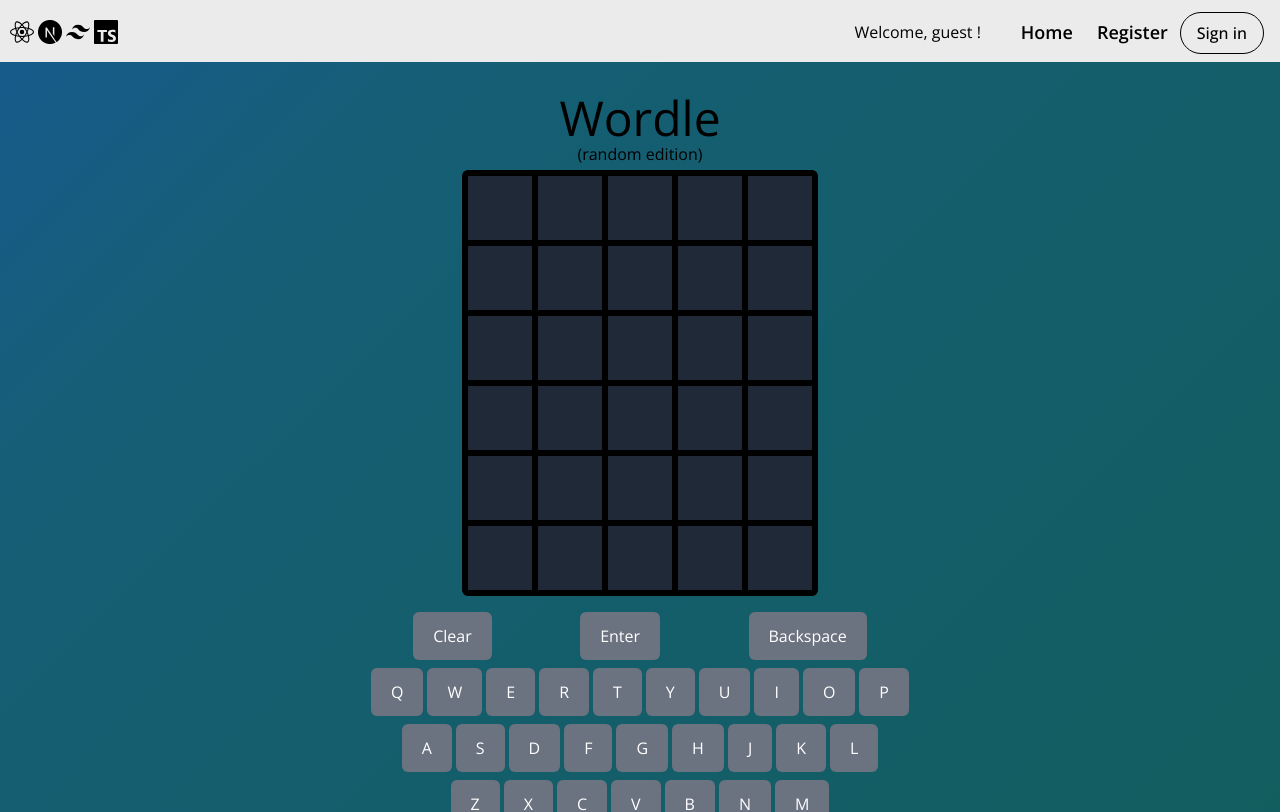
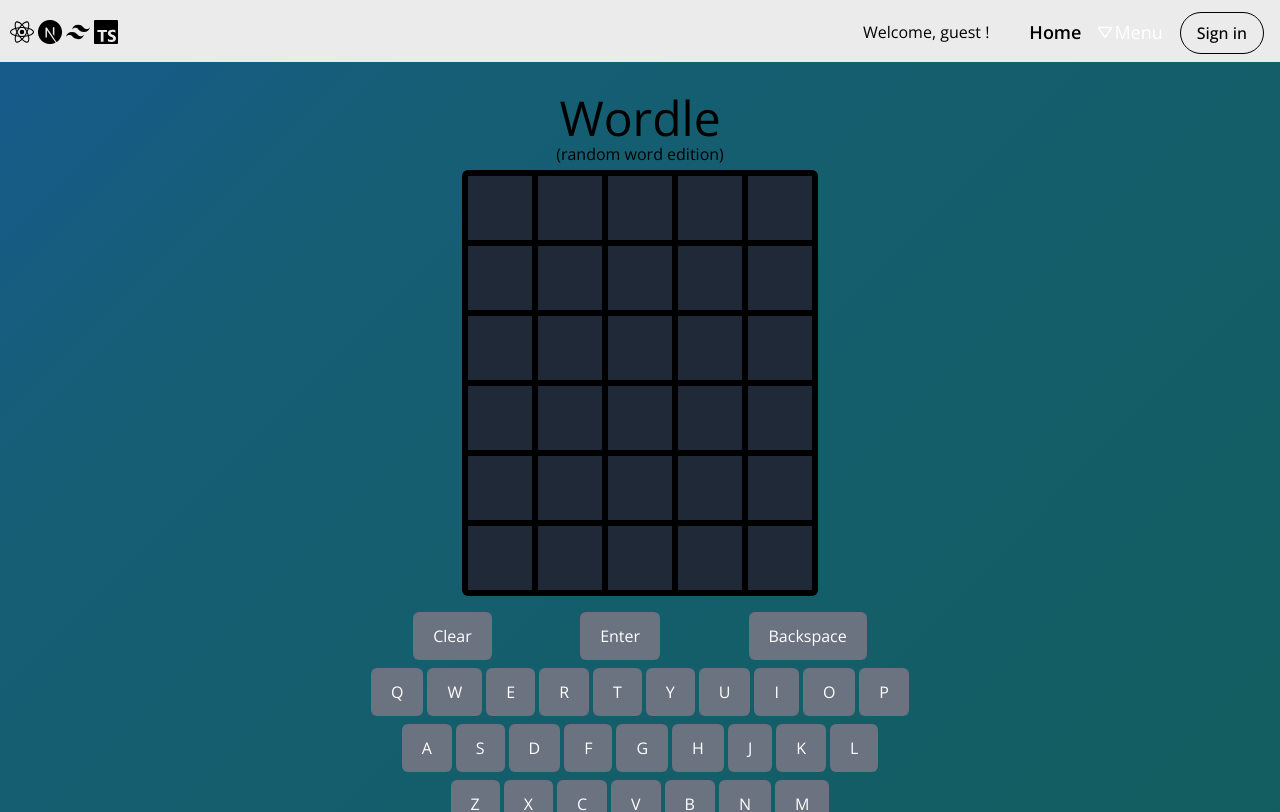
Before and after one commit to daryllreillo/full-stack-demo, a Next.js app: page /random-wordle in a window 1280 px wide. Built offline with nearby package versions, Linux system fonts and the light colour scheme; no server answers.

Commit message:
added customizable menu in NavBarMain

```diff
--- a/src/app/_components/UI/NavBar/NavBarMain.tsx
+++ b/src/app/_components/UI/NavBar/NavBarMain.tsx
@@ -3,26 +3,33 @@
 import Link from 'next/link';
 import { usePathname, useRouter } from 'next/navigation';
 import { SiNextdotjs, SiTypescript, SiReact, SiTailwindcss } from 'react-icons/si';
+import { BiDownArrow, BiUpArrow } from 'react-icons/bi';
 import { signOut } from 'next-auth/react';
 import { Session } from 'next-auth';
 
 const NavBarMain: React.FC<{ session: Session | null }> = ({ session }) => {
+  const [isMobileMenuOpen, setIsMobileMenuOpen] = useState<boolean>(false);
   const [isMenuOpen, setIsMenuOpen] = useState<boolean>(false);
   const router = useRouter();
   const pathname = usePathname();
 
+  const toggleMobileMenu = () => setIsMobileMenuOpen(!isMobileMenuOpen);
+  const closeMobileMenu = () => setIsMobileMenuOpen(false);
+
   const toggleMenu = () => setIsMenuOpen(!isMenuOpen);
-
-  const closeMenu = () => setIsMenuOpen(false);
+  const closeMenus = () => {
+    setIsMobileMenuOpen(false);
+    setIsMenuOpen(false);
+  };
 
   useEffect(() => {
     document.addEventListener('scroll', () => {
       const vScrollPos = window.scrollY; // Getting vertical scrollbar position
-      if (vScrollPos !== 0 && !isMenuOpen) {
-        setIsMenuOpen(false);
+      if (vScrollPos !== 0 && !isMobileMenuOpen) {
+        setIsMobileMenuOpen(false);
       }
     });
-  }, [isMenuOpen]);
+  }, [isMobileMenuOpen]);
 
   return (
     <header className="border-none w-full bg-bg h-[6vh] min-h-[62px]">
@@ -35,37 +42,85 @@
             <SiTypescript className="text-2xl mx-0.5" />
           </Link>
         </section>
+
         <section className="w-[70vw] flex justify-end h-10 items-center lg:w-[80vw] xl:w-[82vw] 2xl:w-[82vw]">
           <span className="text-base text-right min-w-max z-0 mr-3 sm:mr-5 md:mr-6 py-auto ">
             Welcome, <span>{session?.user ? (session.user.name ? /^([\w\-]+)/.exec(session.user.name)![0] : session.user.email) : 'guest'} !</span>
           </span>
           <ul
             className={
-              'fixed top-16 flex flex-col justify-center bg-bg items-end w-[100%] z-[99] border-b-[1px] border-t-[1px] border-solid py-3 border-gray-600 transition-all md:static md:flex md:justify-end md:w-fit md:items-center md:flex-row md:border-transparent md:py-0 ' +
-              (isMenuOpen ? 'left-0' : '-left-full')
+              'fixed top-16 flex flex-col justify-center bg-bg items-end w-[100%] z-[99] border-b-[1px] border-t-[1px] border-solid py-3 border-gray-600 transition-all text-right md:static md:flex md:justify-end md:w-fit md:items-center md:flex-row md:border-transparent md:py-0 ' +
+              (isMobileMenuOpen ? 'left-0' : '-left-full')
             }
           >
             <li className="text-lg my-2 py-1 px-2 mr-4 text-right min-w-[4.5rem] font-semibold hover:text-link md:mx-1">
-              <Link href="/" className={pathname === '/' ? 'cursor-default text-link ' : ''} onClick={closeMenu}>
+              <Link href="/" className={pathname === '/' && !isMenuOpen ? 'cursor-default text-link ' : ''} onClick={closeMenus}>
                 Home
               </Link>
             </li>
+            <li>
+              {/* Menu button */}
+              <button
+                className={
+                  'cursor pointer bg-transparent z-10 hidden border-transparent text-lg md:flex md:mr-4 hover:text-link hover:translate-y-0 hover:shadow-none ' +
+                  (isMenuOpen ? 'text-link' : '')
+                }
+                aria-label="open or close menu"
+                onClick={toggleMenu}
+              >
+                {isMenuOpen ? <BiUpArrow className="my-auto ml-0.5" /> : <BiDownArrow className="my-auto ml-0.5" />}Menu
+              </button>
+            </li>
+
+            {/* apps */}
+            <ul
+              className={
+                'bg-bg w-[100%] ' +
+                (isMenuOpen
+                  ? 'md:flex-col md:justify-start md:items-start md:absolute md:top-[68px] md:rounded-md md:p-2 md:text-left md:flex md:w-fit md:border-transparent'
+                  : 'md:hidden')
+              }
+            >
+              <li className="text-lg cursor-pointer min-w-max font-semibold mt-2 mb-0.5 px-2 mr-4 hover:text-link md:mx-1 md:mt-2 md:mb-0.5 md:w-[100%]">
+                <Link className="cursor-pointer" href="/random-wordle" onClick={closeMenus}>
+                  Random Wordle App
+                </Link>
+              </li>
+              <li className="text-lg cursor-pointer min-w-max font-semibold mt-0.5 mb-2 px-2 mr-4 hover:text-link md:mx-1 md:mb-3 md:mt-0.5 md:w-[100%]">
+                <Link className="cursor-pointer" href="/todolist" onClick={closeMenus}>
+                  To Do List App
+                </Link>
+              </li>
+
+              {/* page links */}
+              <li className="text-lg cursor-pointer min-w-max font-semibold mt-4 mb-0.5 px-2 mr-4 hover:text-link md:mx-1 md:mt-2 md:mb-0.5 md:w-[100%]">
+                <Link className="cursor-pointer" href="/aboutme" onClick={closeMenus}>
+                  About me
+                </Link>
+              </li>
+
+              {/* register or logout */}
               {session ? (
-              <li className="text-lg cursor-pointer min-w-max font-semibold my-2 px-2 mr-4 hover:text-link md:mx-1 md:my-2" onClick={() => signOut()}>
+                <li
+                  className="text-lg cursor-pointer min-w-max font-semibold my-2 px-2 mr-4 hover:text-link md:mx-1 md:mb-2 md:mt-0.5 md:w-[100%]"
+                  onClick={() => signOut()}
+                >
                   Log out
                 </li>
               ) : (
-              <li className="text-lg my-2 py-1 px-2 mr-4 min-w-[4.5rem] font-semibold hover:text-link md:mx-1">
+                <li className="text-lg my-2 py-1 px-2 mr-4 min-w-[4.5rem] font-semibold hover:text-link md:mx-1 md:mb-2 md:mt-0.5 md:w-[100%]">
                   {pathname === '/register' ? (
                     <a className="cursor-default text-link">Register</a>
                   ) : (
-                  <Link className="cursor-pointer" href="/register" onClick={closeMenu}>
+                    <Link className="cursor-pointer" href="/register" onClick={closeMenus}>
                       Register
                     </Link>
                   )}
                 </li>
               )}
             </ul>
+          </ul>
+          {/* sign in button */}
           {session ? (
             <></>
           ) : pathname === '/signin' ? (
@@ -84,17 +139,23 @@
               <Link href="/signin">Sign in</Link>
             </button>
           )}
+
+          {/* hamburger menu button */}
           <button
             className={'cursor pointer bg-transparent z-10 border-transparent md:hidden hover:translate-y-0 hover:shadow-none'}
-            onClick={toggleMenu}
+            onClick={toggleMobileMenu}
             aria-label="menu open/close toggle"
           >
             <span
-              className={'block w-[35px] h-[3px] my-[5px] transition-all ease-in-out duration-300 bg-fg ' + (isMenuOpen ? 'translate-y-2 -rotate-45' : '')}
+              className={
+                'block w-[35px] h-[3px] my-[5px] transition-all ease-in-out duration-300 bg-fg ' + (isMobileMenuOpen ? 'translate-y-2 -rotate-45' : '')
+              }
             />
-            <span className={'block w-[35px] h-[3px] my-[5px] transition-all ease-in-out duration-300 ' + (isMenuOpen ? 'bg-transparent' : 'bg-fg')} />
+            <span className={'block w-[35px] h-[3px] my-[5px] transition-all ease-in-out duration-300 ' + (isMobileMenuOpen ? 'bg-transparent' : 'bg-fg')} />
             <span
-              className={'block w-[35px] h-[3px] my-[5px] transition-all ease-in-out duration-300 bg-fg ' + (isMenuOpen ? '-translate-y-2 rotate-45' : '')}
+              className={
+                'block w-[35px] h-[3px] my-[5px] transition-all ease-in-out duration-300 bg-fg ' + (isMobileMenuOpen ? '-translate-y-2 rotate-45' : '')
+              }
             />
           </button>
         </section>
--- a/src/app/_components/context/wordleRedux.ts
+++ b/src/app/_components/context/wordleRedux.ts
@@ -61,7 +61,8 @@
     },
     tryCurrentWord(state, action) {
       const { tryWord, isValid } = action.payload;
-      if (isValid) {
+      // will not accept repeating the last tryWord
+      if (isValid && tryWord !== state.tryWords[state.tryWords.length - 1]) {
         // push word to state.tryWords
         state.tryWords.push(tryWord);
         // dispatch to set character statuses
@@ -69,7 +70,7 @@
         state.charStatusesArr[state.tryWords.length - 1] = currentCharStatuses;
         // if word matches WOTD, dispatch to set GameOver and IsWin
         if (tryWord === state.wordOfTheDay) {
-          state.isGameOver = true
+          state.isGameOver = true;
           state.isWon = true;
         }
       }
--- a/src/app/random-wordle/page.tsx
+++ b/src/app/random-wordle/page.tsx
@@ -69,7 +69,7 @@
       <div className="h-[93vh] min-h-[750px] w-[100%] bg-transparent outline-none selection:bg-none cursor-default" tabIndex={0} onKeyDownCapture={keyHandler}>
         <main className="flex flex-col justify-start items-center h-[93vh] min-h-[750px] w-[100%] bg-cust-image-mainpage bg-cust-size-mainpage animate-cust-animation-mainpage outline-none">
           <h2 className="text-4xl mt-4 md:mt-8 md:text-5xl">Wordle</h2>
-          <p className="mb-1">(random edition)</p>
+          <p className="mb-1">(random word edition)</p>
           <div id="wordle_app" className="flex flex-col p-[3px] bg-black rounded-md">
             <Word chars={wordleState.tryWords.length === 0 ? wordleState.currentWord : wordleState.tryWords[0]} charStatuses={wordleState.charStatusesArr[0]} />
             <Word chars={wordleState.tryWords.length === 1 ? wordleState.currentWord : wordleState.tryWords[1]} charStatuses={wordleState.charStatusesArr[1]} />
@@ -84,7 +84,7 @@
             <MiddleKeys />
             <LowerKeys />
           </div>
-          <div className="mb-1 mt-1 flex flex-col items-center">
+          <div className="mt-1 flex flex-col items-center">
             <p className="text-xl my-2">
               {wordleState.isGameOver ? wordleState.isWon ? 'You won!' : `You Lost! The answer is ${wordleState.wordOfTheDay.toUpperCase()}.` : <></>}
             </p>
```
Lines whose indentation alone changed are shown as unchanged.
